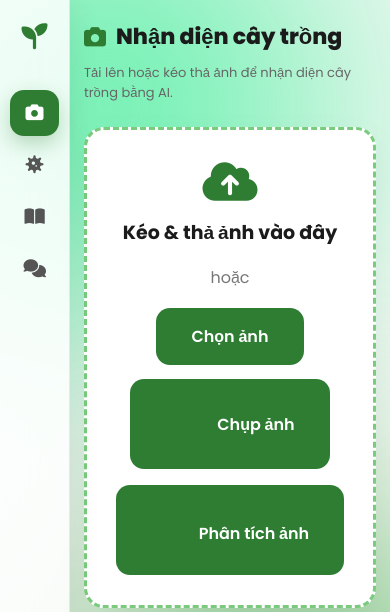
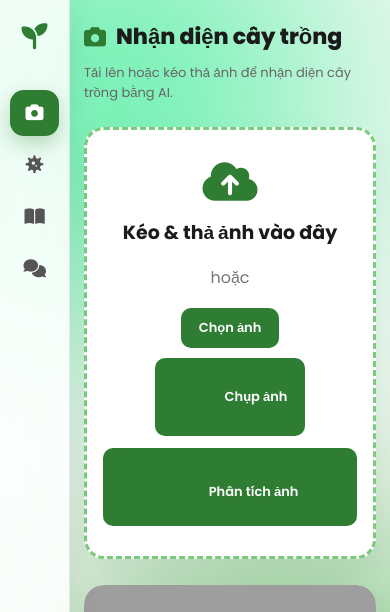
Before and after one commit to odizkuto/Verdexa-AI, a Flask app: page / in a window 390 px wide. Shown: the top 612 px of the page. Run offline with Flask 3, Linux system fonts and the light colour scheme; data comes from the database, SQL or seed files in the repository; some libraries are stand-ins or nearby versions; grey boxes are pictures that could not be loaded.

Commit message:
Update style.css

```diff
--- a/static/css/style.css
+++ b/static/css/style.css
@@ -1777,6 +1777,7 @@ body.sidebar-layout {
     left: 0;
     width: 260px;
     height: 100vh;
+    height: 100dvh;
     background: rgba(255,255,255,0.85);
     backdrop-filter: blur(20px);
     border-right: 1px solid rgba(46,125,50,0.12);
@@ -1784,6 +1785,7 @@ body.sidebar-layout {
     display: flex;
     flex-direction: column;
     padding: 32px 20px;
+    overflow-y: auto;
     z-index: 1000;
 }
 
@@ -1916,6 +1918,7 @@ body.sidebar-layout {
     flex: 1;
     padding: 48px 52px;
     min-height: 100vh;
+    min-height: 100dvh;
 }
 
 /* ===== TAB PANELS ===== */
@@ -2125,12 +2128,49 @@ body.sidebar-layout .chat-box {
     }
 
     /* Chat */
+    .chat-section,
+    .chat-box {
+        margin: 0;
+        width: 100%;
+    }
+
     .chat-history {
-        padding: 18px;
-        height: 340px;
+        padding: 16px;
+        height: 46vh;
+        min-height: 220px;
+    }
+
+    .chat-input {
+        padding: 12px 14px;
     }
 
     .chat-input input {
         font-size: 14px;
     }
-}
+
+    /* 3 nút: Chọn ảnh / Chụp ảnh / Phân tích ảnh — thu nhỏ vừa chữ */
+    .upload-actions {
+        gap: 10px;
+    }
+
+    .upload-box button,
+    #cameraBtn,
+    #diseaseCameraBtn,
+    .primary,
+    .secondary {
+        padding: 10px 18px;
+        font-size: 13px;
+        border-radius: 10px;
+    }
+
+    .upload-box #analyzeBtn.primary {
+        margin-top: 12px !important;
+        width: 100%;
+        justify-content: center;
+    }
+
+    .diagnosis-form .upload-actions {
+        justify-content: center !important;
+        flex-wrap: wrap;
+    }
+}
```
